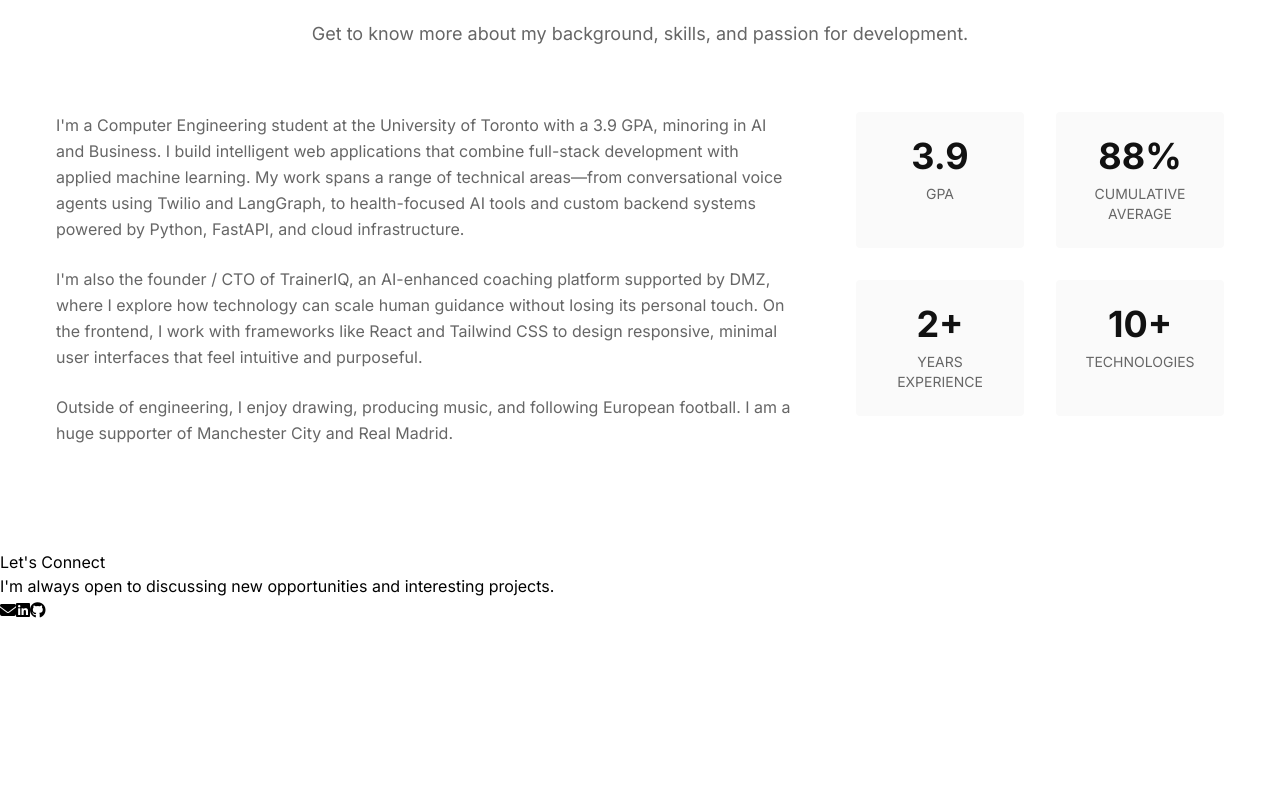
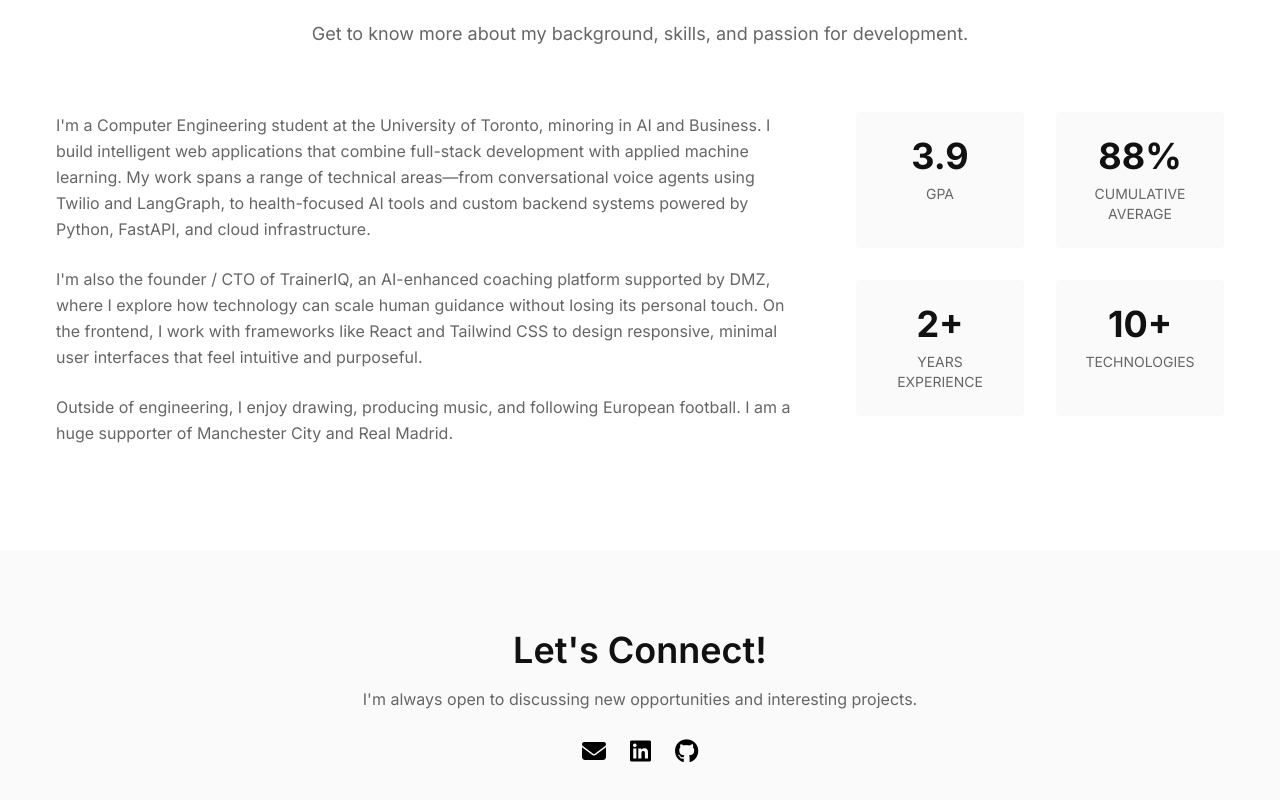
Before and after one commit to alexzjm/personal-website, a React (Vite) app: page / in a window 1280 px wide. Shown: the part 1050-1850 px from the top of the page. Before the commit the page ends 1672 px from the top, so only its background shows below. Built offline with nearby package versions, Linux system fonts and the light colour scheme.

Commit message:
added tailwind styling for footer

```diff
--- a/src/HomePage.jsx
+++ b/src/HomePage.jsx
@@ -76,7 +76,7 @@ function HomePage () {
                 <div className="grid grid-cols-1 md:grid-cols-[2fr_1fr] gap-16 items-start">
                     <div>
                         <p className="text-[#666] mb-6 leading-relaxed">
-                            I'm a Computer Engineering student at the University of Toronto with a 3.9 GPA,
+                            I'm a Computer Engineering student at the University of Toronto,
                             minoring in AI and Business. I build intelligent web applications
                             that combine full-stack development with applied machine learning. My work spans
                             a range of technical areas—from conversational voice agents using Twilio and
--- a/src/components/Footer.jsx
+++ b/src/components/Footer.jsx
@@ -2,19 +2,21 @@
 
 function Footer () {
     return (
-        <div>
-            <h2>Let's Connect</h2>
-            <p>I'm always open to discussing new opportunities and interesting projects.</p>
-            <div>
-                <a href="mailto:alexjunmzhang@gmail.com">
+        <div className="bg-[#fafafa]">
+            <div className="max-w-[1200px] mx-auto px-4 py-20 text-center">
+                <h2 className="font-semibold text-4xl text-[#111] mb-4">Let's Connect!</h2>
+                <p className="text-[#666] mb-6 leading-relaxed">I'm always open to discussing new opportunities and interesting projects.</p>
+                <div className="flex gap-6 justify-center">
+                    <a className="text-2xl" href="mailto:alexjunmzhang@gmail.com">
                         <i className="fas fa-envelope"></i>
                     </a>
-                <a href="https://www.linkedin.com/in/alexzjm/">
+                    <a className="text-2xl" href="https://www.linkedin.com/in/alexzjm/">
                         <i className="fab fa-linkedin"></i>
                     </a>
-                <a href="https://github.com/alexzjm">
+                    <a className="text-2xl" href="https://github.com/alexzjm">
                         <i className="fab fa-github"></i>
                     </a>
+                </div>
             </div>
         </div>
     );
```
Lines whose indentation alone changed are shown as unchanged.
